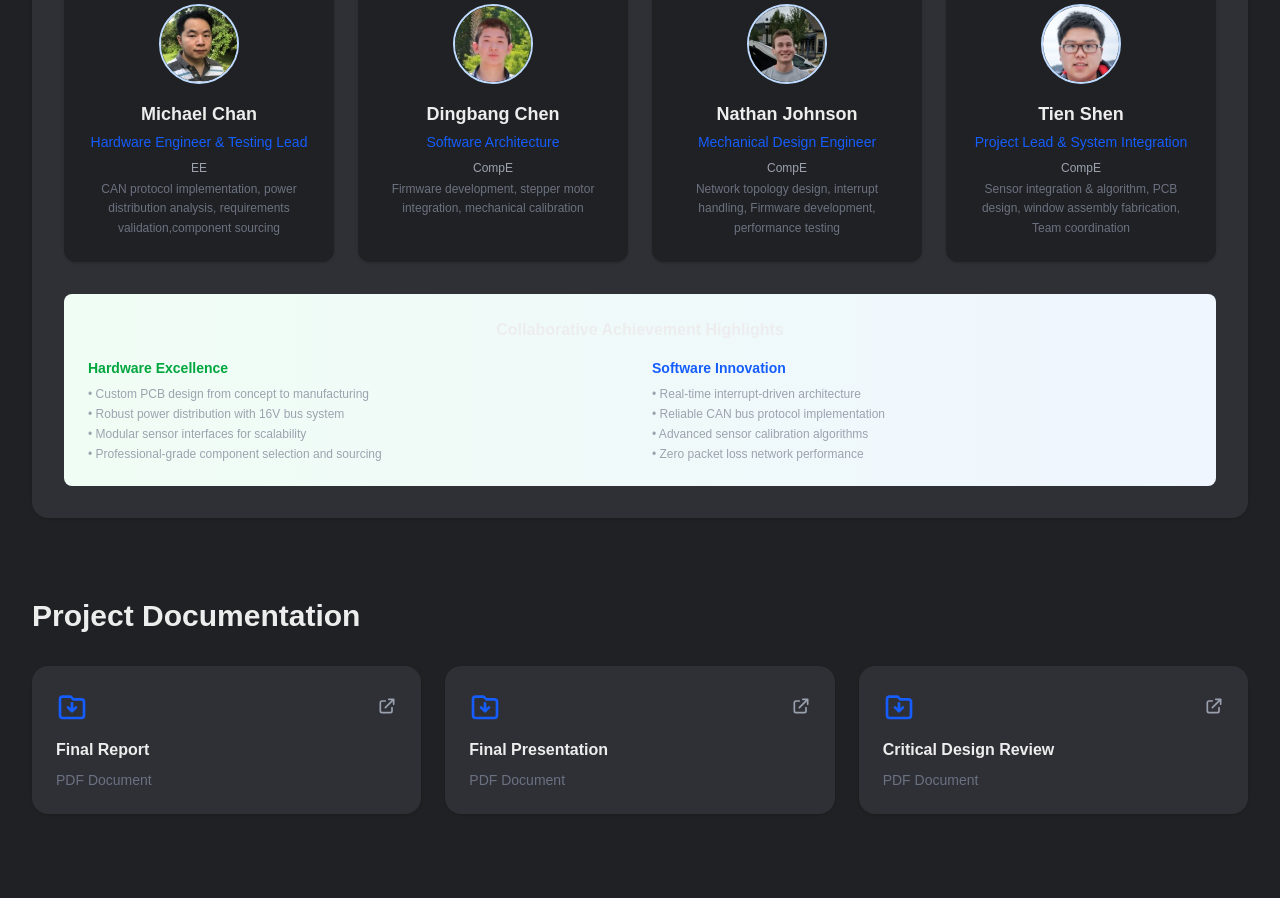
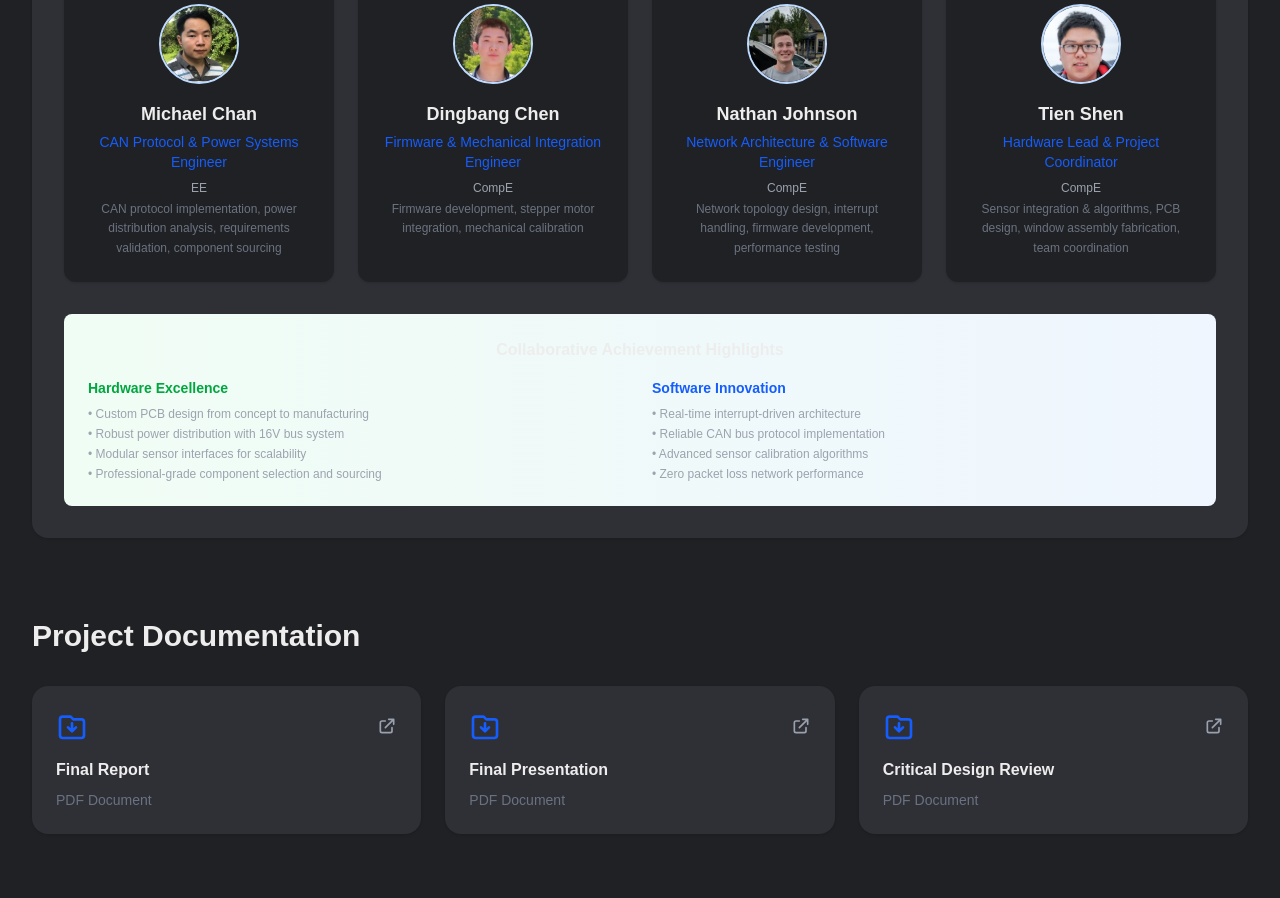
Before and after one commit to tienshen/tien-portfolio-website, a Next.js app: page /projects/active-window in a window 1280 px wide. Shown: the part 7080-7978 px from the top of the page. Built offline with nearby package versions, Linux system fonts and the light colour scheme.

Commit message:
updated contributor title

```diff
--- a/app/projects/active-window/page.tsx
+++ b/app/projects/active-window/page.tsx
@@ -20,29 +20,29 @@ export default function ActiveWindowProject() {
     {
       name: 'Michael Chan',
       major: 'EE',
-      role: 'Hardware Engineer & Testing Lead',
-      contributions: 'CAN protocol implementation,  power distribution analysis, requirements validation,component sourcing',
+      role: 'CAN Protocol & Power Systems Engineer',
+      contributions: 'CAN protocol implementation, power distribution analysis, requirements validation, component sourcing',
       image: '/projects/active-window/mike.jpg'
     },
     {
       name: 'Dingbang Chen',
       major: 'CompE',
-      role: 'Software Architecture',
+      role: 'Firmware & Mechanical Integration Engineer',
       contributions: 'Firmware development, stepper motor integration, mechanical calibration',
       image: '/projects/active-window/Dingbang.jpg'
     },
     {
       name: 'Nathan Johnson',
       major: 'CompE',
-      role: 'Mechanical Design Engineer',
-      contributions: 'Network topology design, interrupt handling, Firmware development, performance testing',
+      role: 'Network Architecture & Software Engineer',
+      contributions: 'Network topology design, interrupt handling, firmware development, performance testing',
       image: '/projects/active-window/nathan.jpg'
     },
     {
       name: 'Tien Shen',
       major: 'CompE',
-      role: 'Project Lead & System Integration',
-      contributions: 'Sensor integration & algorithm, PCB design, window assembly fabrication, Team coordination',
+      role: 'Hardware Lead & Project Coordinator',
+      contributions: 'Sensor integration & algorithms, PCB design, window assembly fabrication, team coordination',
       image: '/projects/active-window/tien.jpg'
     }
   ];
```
